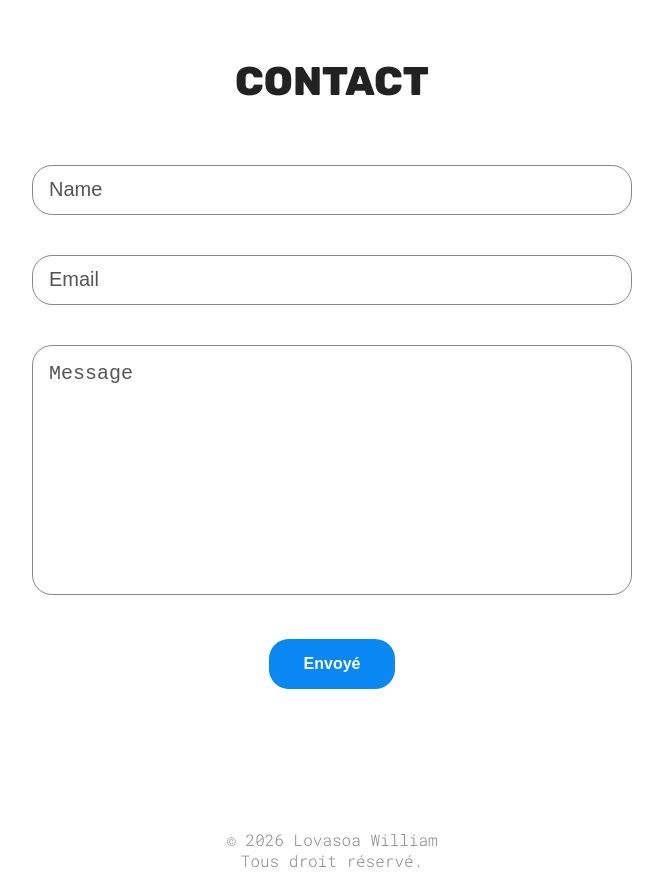
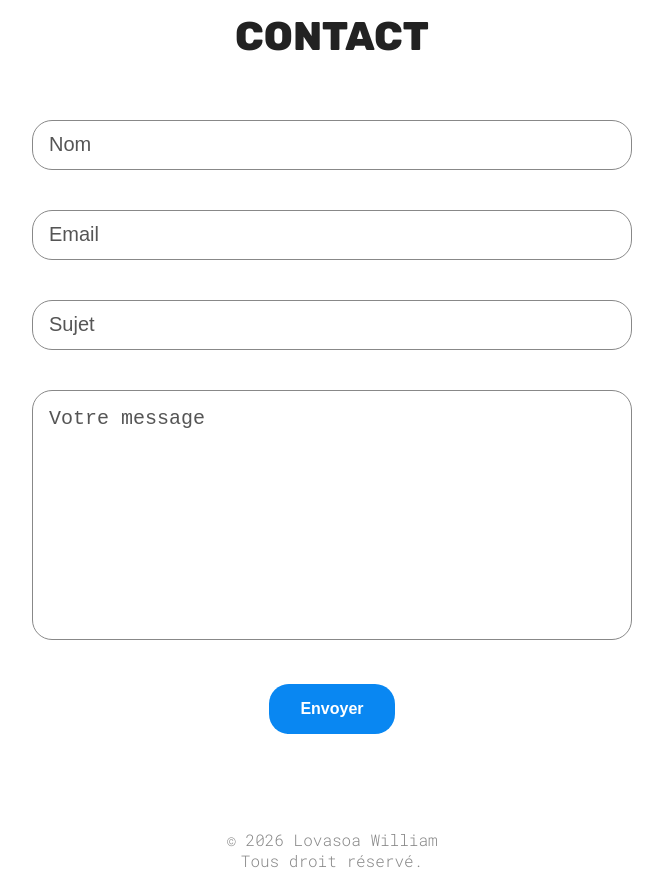
Before and after one commit to lovasoa-dev-web/portfolio, a React (Vite) app: page / in a window 1280 px wide. Shown: the part 3420-4307 px from the top of the page, without its empty margins (308-971 px from the left). Built offline with nearby package versions, Linux system fonts and the light colour scheme.

Commit message:
Ajout formulaire Formspree

```diff
--- a/package.json
+++ b/package.json
@@ -10,6 +10,7 @@
     "preview": "vite preview"
   },
   "dependencies": {
+    "@formspree/react": "^3.0.0",
     "aos": "^2.3.4",
     "boxicons": "^2.1.4",
     "react": "^19.2.0",
--- a/src/sections/Contact/Contact.jsx
+++ b/src/sections/Contact/Contact.jsx
@@ -1,63 +1,81 @@
-import React, { useState } from 'react';
+import React from 'react';
+import { useForm, ValidationError } from '@formspree/react';
 import styles from './ContactStyles.module.css';
 import Button from '../../common/Button.jsx';
 
 function Contact() {
-  const [submitted, setSubmitted] = useState(false);
+  const [state, handleSubmit] = useForm('xwvdeare');
 
-  const handleSubmit = (e) => {
-    e.preventDefault();
-    // Netlify gère automatiquement la soumission
-    fetch('/', {
-      method: 'POST',
-      headers: { 'Content-Type': 'application/x-www-form-urlencoded' },
-      body: new URLSearchParams(new FormData(e.target)).toString(),
-    })
-      .then(() => {
-        setSubmitted(true);
-        e.target.reset();
-        setTimeout(() => setSubmitted(false), 3000);
-      })
-      .catch(error => console.error('Erreur:', error));
-  };
   return (
     <section id="contact" className={styles.container}>
-      <h1 className="sectionTitle" data-aos="fade-up" data-aos-duration="800">Contact</h1>
-      {submitted && (
-        <div className={styles.successMessage} data-aos="fade-in" data-aos-duration="500">
-          ✓ Message envoyé avec succès! Je te répondrai bientôt.
+      <h1
+        className="sectionTitle"
+        data-aos="fade-up"
+        data-aos-duration="800"
+      >
+        Contact
+      </h1>
+
+      {state.succeeded && (
+        <div
+          className={styles.successMessage}
+          data-aos="fade-in"
+          data-aos-duration="500"
+        >
+          ✓ Message envoyé avec succès ! Je vous répondrai bientôt.
         </div>
       )}
-      <form data-aos="fade-up" data-aos-duration="800" data-aos-delay="100"
-        name="contact"
-        method="POST"
-        netlify
+
+      <form
         onSubmit={handleSubmit}
+        data-aos="fade-up"
+        data-aos-duration="800"
+        data-aos-delay="100"
       >
         <div className="formGroup">
           <label htmlFor="name" hidden>
-            Name
+            Nom
           </label>
           <input
             type="text"
             name="name"
             id="name"
-            placeholder="Name"
+            placeholder="Nom"
             required
           />
         </div>
+
         <div className="formGroup">
           <label htmlFor="email" hidden>
             Email
           </label>
           <input
-            type="text"
+            type="email"
             name="email"
             id="email"
             placeholder="Email"
             required
           />
+
+          <ValidationError
+            prefix="Email"
+            field="email"
+            errors={state.errors}
+          />
         </div>
+
+        <div className="formGroup">
+          <label htmlFor="subject" hidden>
+            Sujet
+          </label>
+          <input
+            type="text"
+            name="subject"
+            id="subject"
+            placeholder="Sujet"
+          />
+        </div>
+
         <div className="formGroup">
           <label htmlFor="message" hidden>
             Message
@@ -65,10 +83,24 @@ function Contact() {
           <textarea
             name="message"
             id="message"
-            placeholder="Message"
-            required></textarea>
+            placeholder="Votre message"
+            required
+          ></textarea>
+
+          <ValidationError
+            prefix="Message"
+            field="message"
+            errors={state.errors}
+          />
         </div>
-        <Button type="submit" className={styles.submitButton}>Envoyé</Button>
+
+        <Button
+          type="submit"
+          className={styles.submitButton}
+          disabled={state.submitting}
+        >
+          {state.submitting ? 'Envoi...' : 'Envoyer'}
+        </Button>
       </form>
     </section>
   );
```
Also changed, not shown: 1 other file (tests, documents, lock files or other folders).
